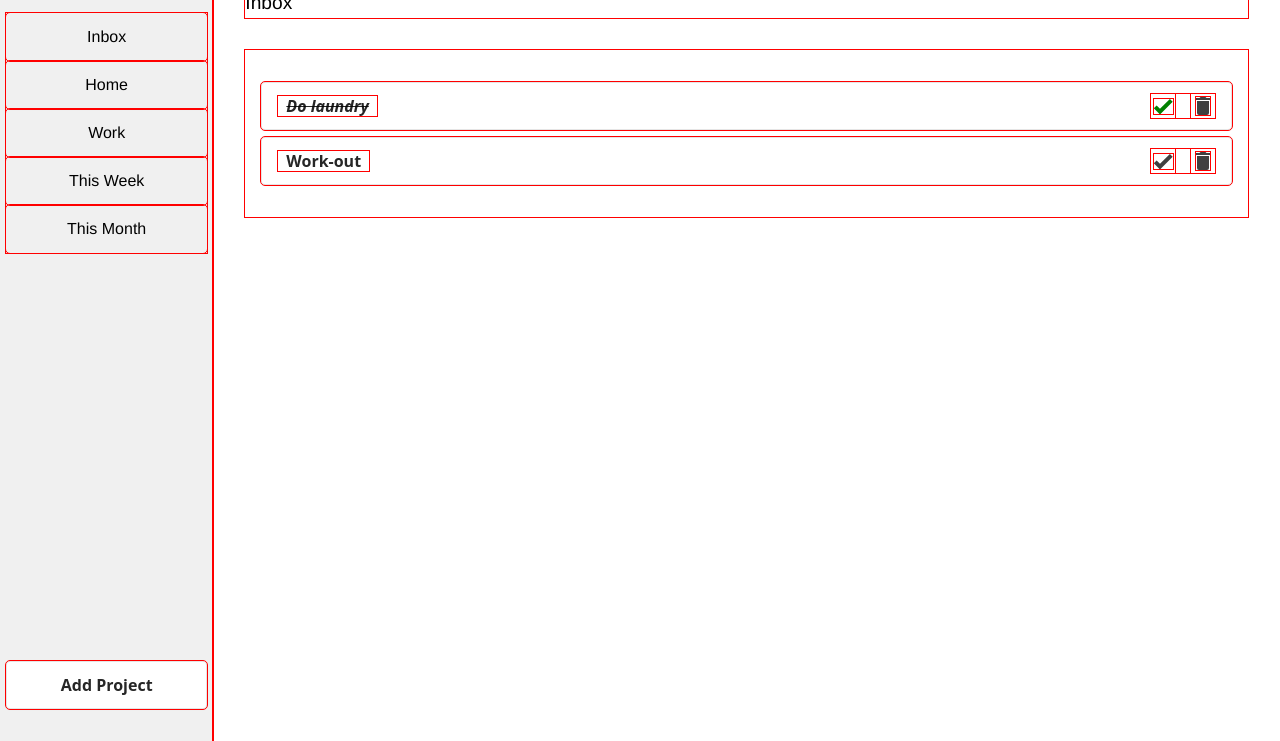
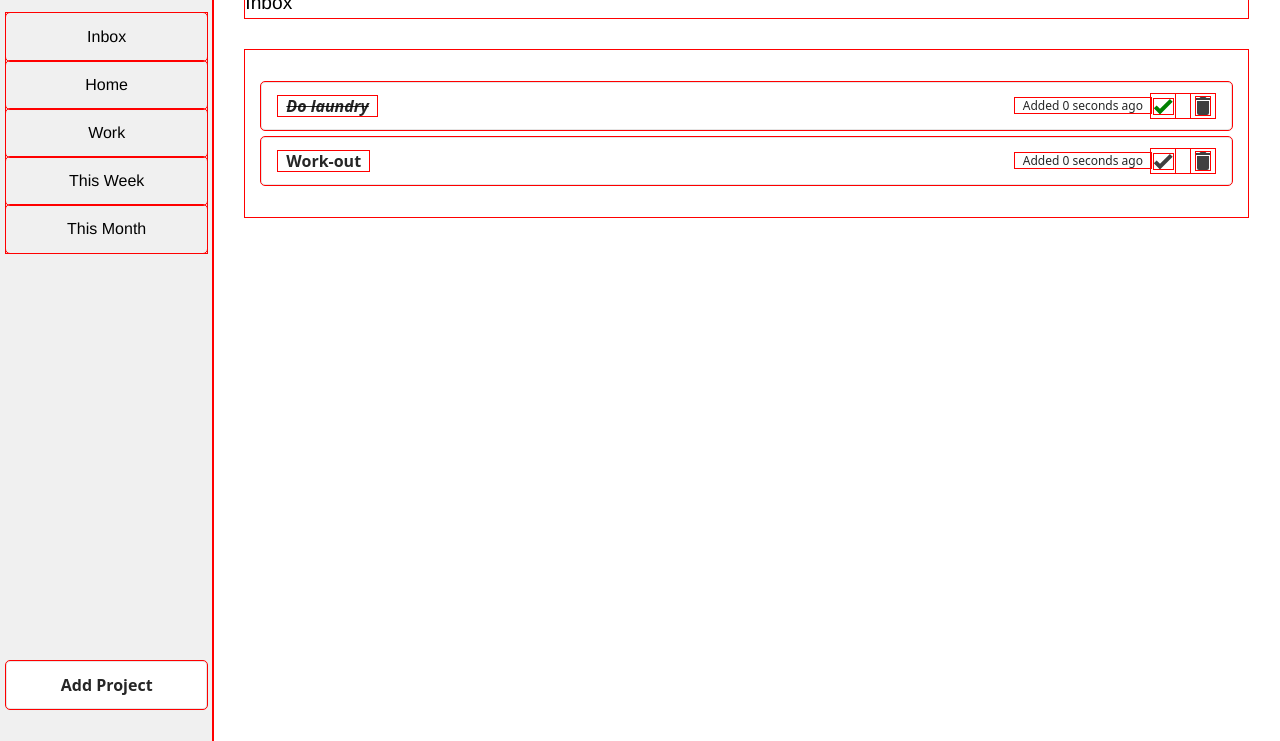
Before and after one commit to kdrbdi/todolist, a website built with webpack: page src/template.html in a window 1280 px wide. Shown: the part 59-800 px from the top of the page. Built offline with nearby package versions, Linux system fonts and the light colour scheme.

Commit message:
Add task added X ago display

```diff
--- a/src/index.js
+++ b/src/index.js
@@ -1,6 +1,6 @@
 import "./styles.css";
 import { v4 as uuidv4 } from "uuid";
-import { add, formatDistance } from "date-fns";
+import { add, formatDistanceToNowStrict } from "date-fns";
 
 const container = document.createElement("div");
 container.setAttribute("id", "container");
@@ -52,6 +52,9 @@ class Task {
   }
   getNotes() {
     return this.notes;
+  }
+  getDateAdded() {
+    return this.dateAdded;
   }
   // TODO: checkList methods
 }
@@ -140,9 +143,11 @@ class ProjectView {
     const projectTitle = document.createElement("div");
     projectTitle.classList.add("view-title");
     projectTitle.textContent = this.title;
-    container.appendChild(projectTitle);
+
     const todos = new TodosView();
     const todosDisplay = todos.displayTodosInline(this.tasks);
+
+    container.appendChild(projectTitle);
     container.appendChild(todosDisplay);
     document.body.appendChild(container);
   }
@@ -164,6 +169,7 @@ class TodosView {
       const taskControls = document.createElement("div");
       const taskCheck = document.createElement("button");
       const taskDelete = document.createElement("button");
+      const taskDateAdded = document.createElement("div");
 
       taskTitle.textContent = element.getTitle();
       taskTitle.classList.add("task-title");
@@ -172,14 +178,19 @@ class TodosView {
         task.classList.add("done");
       }
       taskCheck.innerHTML = `<svg xmlns="http://www.w3.org/2000/svg" viewBox="0 0 24 24"><title>check-bold</title><path d="M9,20.42L2.79,14.21L5.62,11.38L9,14.77L18.88,4.88L21.71,7.71L9,20.42Z" /></svg>`;
+      taskCheck.classList.add("task-check");
       taskDelete.innerHTML = `<svg xmlns="http://www.w3.org/2000/svg" viewBox="0 0 24 24"><title>delete</title><path d="M19,4H15.5L14.5,3H9.5L8.5,4H5V6H19M6,19A2,2 0 0,0 8,21H16A2,2 0 0,0 18,19V7H6V19Z" /></svg>`;
-      taskCheck.classList.add("task-check");
       taskDelete.classList.add("task-delete");
+
+      taskDateAdded.classList.add("date-added");
+      taskDateAdded.textContent = `Added
+      ${formatDistanceToNowStrict(element.getDateAdded())} ago`;
 
       taskControls.classList.add("task-controls");
       taskControls.appendChild(taskCheck);
       taskControls.appendChild(taskDelete);
       task.appendChild(taskTitle);
+      task.appendChild(taskDateAdded);
       task.appendChild(taskControls);
       task.setAttribute("data-attribute", `${element.getId()}`);
       this.tasksContainer.appendChild(task);
@@ -258,6 +269,7 @@ document.addEventListener("DOMContentLoaded", () => {
       // Detect current task
       const taskId =
         e.target.parentNode.parentNode.getAttribute("data-attribute");
+
       // Handler - delete task
       if (e.target.classList.contains("task-delete")) {
         currentProject.removeTask(taskId);
--- a/src/styles.css
+++ b/src/styles.css
@@ -275,3 +275,10 @@ svg {
     fill: green;
   }
 }
+
+.date-added {
+  margin-left: auto;
+  font-size: 0.75rem;
+  font-weight: 300;
+  padding: 0 0.5rem;
+}
```
